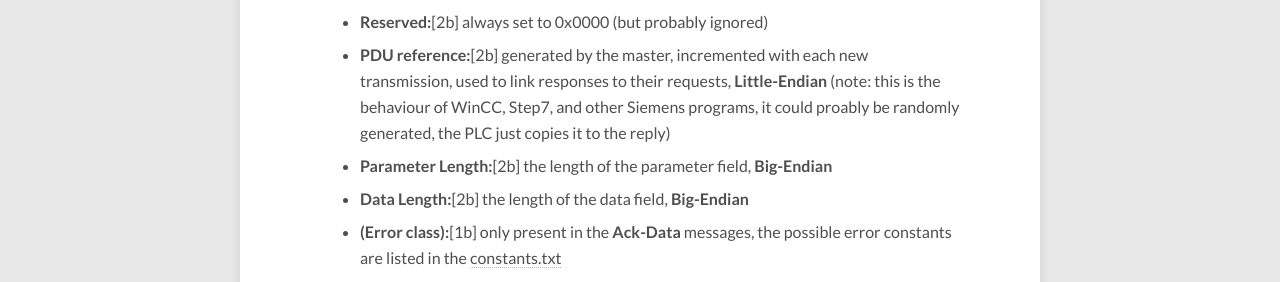
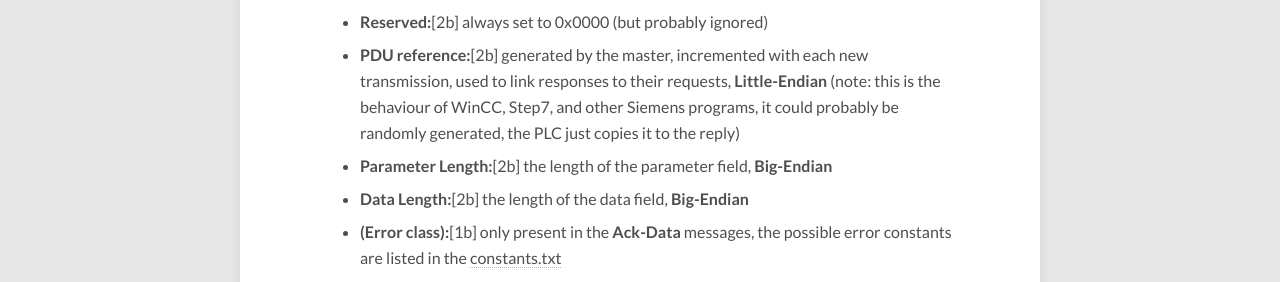
Before and after one commit to gymgit/gymgit.github.io, a Jekyll site: the page built from _posts/2016-01-30-s7comm.md, in a window 1280 px wide and 900 px high, scrolled down 2917 px. Shown: the part 189-471 px from the top of the window. Built offline with Jekyll 4.4.1, drawn with Linux system fonts in a browser that asks for light colours; nearby versions of some CDN libraries; comment, search, counter and statistics services are not loaded.

Commit message:
failing with git

```diff
--- a/_posts/2016-01-30-s7comm.md
+++ b/_posts/2016-01-30-s7comm.md
@@ -52,7 +52,7 @@ Fields:
   * 0x03-**Ack-Data**: acknowledgement with optional data field, contains the reply to a job request
   * 0x07-**Userdata**: an extension of the original protocol, the parameter field contains the request/response id, (used for programming/debugging, SZL reads, security functions, time setup, cyclic read..)
 * **Reserved:**[2b] always set to 0x0000 (but probably ignored)
-* **PDU reference:**[2b] generated by the master, incremented with each new transmission, used to link responses to their requests, **Little-Endian** (note: this is the behaviour of WinCC, Step7, and other Siemens programs, it could proably be randomly generated, the PLC just copies it to the reply)
+* **PDU reference:**[2b] generated by the master, incremented with each new transmission, used to link responses to their requests, **Little-Endian** (note: this is the behaviour of WinCC, Step7, and other Siemens programs, it could probably be randomly generated, the PLC just copies it to the reply)
 * **Parameter Length:**[2b] the length of the parameter field, **Big-Endian**
 * **Data Length:**[2b] the length of the data field, **Big-Endian**
 * **(Error class):**[1b] only present in the **Ack-Data** messages, the possible error constants are listed in the [constants.txt](/resources/s7proto/constants.txt)
```
